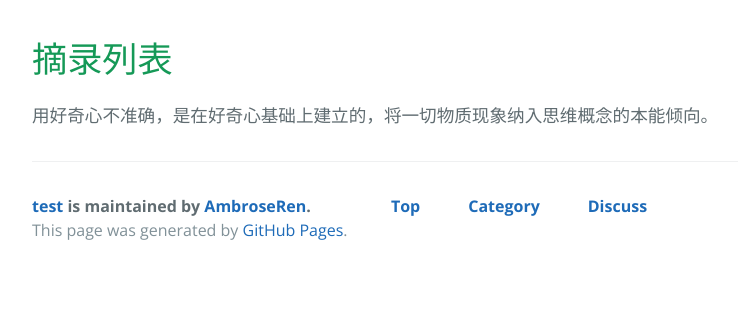
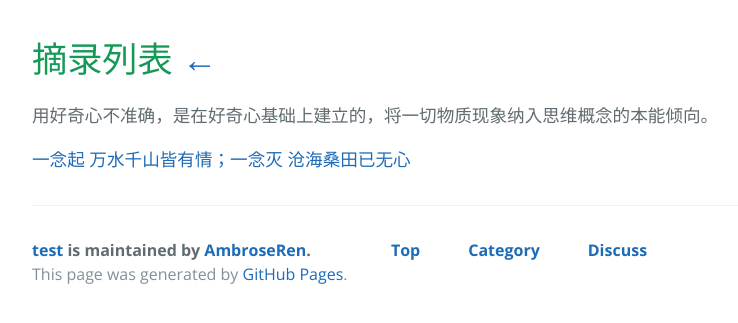
Before and after one commit to AmbroseRen/test, a Jekyll site: the page built from Doc/Diary/noteOne.md, in a window 1280 px wide. Shown: the top 323 px of the page, without its empty margins (192-930 px from the left). Built offline with Jekyll 4.4.1, drawn with Linux system fonts in a browser that asks for light colours; our own code applies the rules of GitHub Pages for plain Markdown files; the repository's description, which GitHub fills in, is left out.

Commit message:
Update noteOne.md

```diff
--- a/Doc/Diary/noteOne.md
+++ b/Doc/Diary/noteOne.md
@@ -1,3 +1,5 @@
-# 摘录列表
+# 摘录列表  [←](index.md)
 
 用好奇心不准确，是在好奇心基础上建立的，将一切物质现象纳入思维概念的本能倾向。
+
+[一念起 万水千山皆有情；一念灭 沧海桑田已无心](https://www.sohu.com/a/317089271_166832)
```
